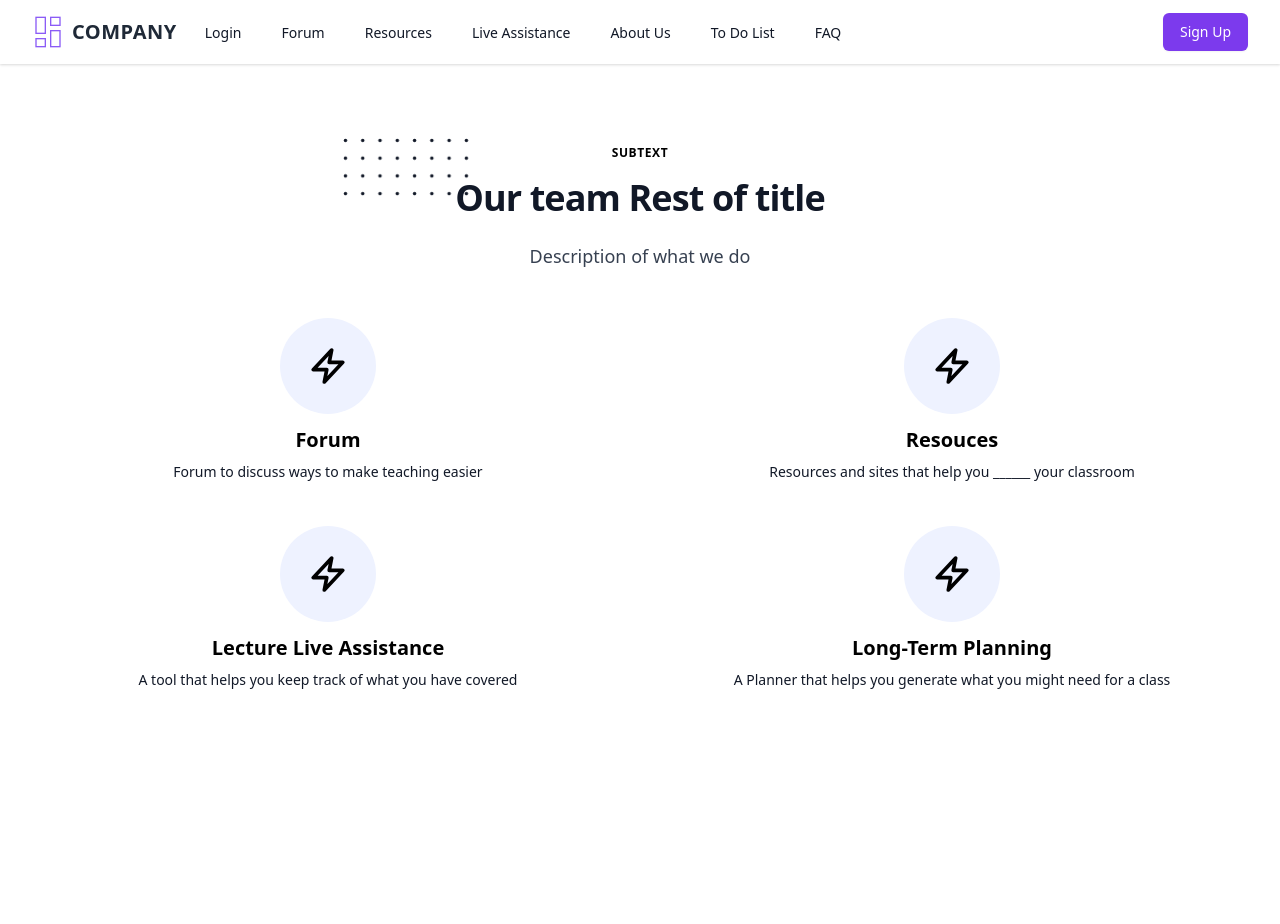
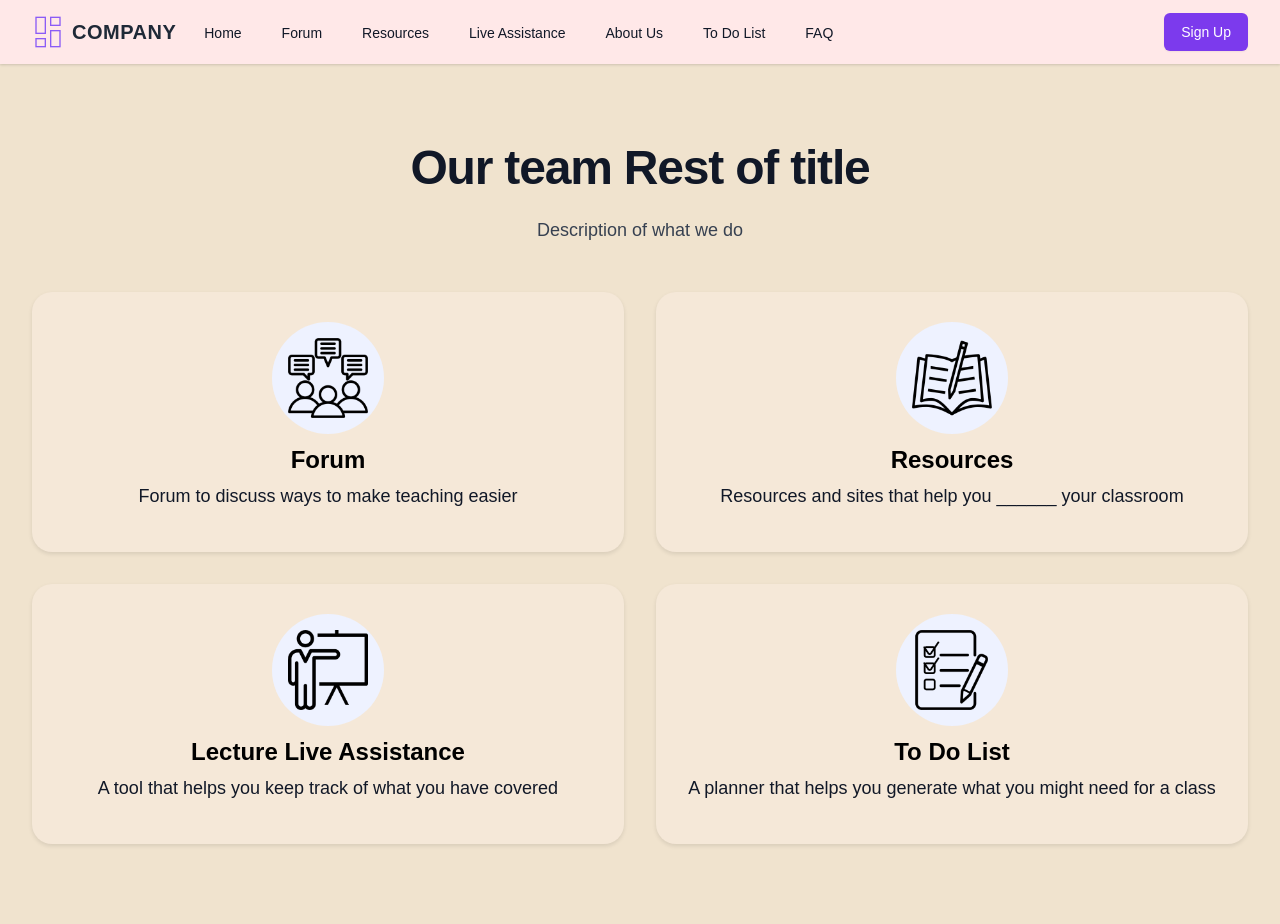
Before and after one commit to Neurocator/Neurocator, a Flask app: page /home in a window 1280 px wide. Before the commit the page ends 689 px from the top, so only its background shows below. Run offline with Flask 3, Linux system fonts and the light colour scheme; some libraries are stand-ins or nearby versions; some web fonts are replaced.

Commit message:
PLS WORK

```diff
--- a/templates/about_us.html.j2
+++ b/templates/about_us.html.j2
@@ -35,7 +35,7 @@
     }
 
     .about-container {
-        background: rgba(255, 255, 255, 0.9);
+        background: #B0D39B;
         padding: 30px;
         border-radius: 10px;
         box-shadow: 0px 0px 15px rgba(0,0,0,0.3);
--- a/templates/base.html.j2
+++ b/templates/base.html.j2
@@ -12,7 +12,7 @@
     <link rel="stylesheet" type="text/css" href="static/style.css" />
 </head>
     <!-- Navbar -->
-    <nav class="bg-f5e8d8 shadow">
+    <nav class="shadow" style="background-color: #ffe8e8;">
         <div class="max-w-7xl mx-auto px-4 sm:px-6 lg:px-8">
             <div class="flex justify-between h-16">
                 <div class="flex">
@@ -26,7 +26,7 @@
                         <span class="ml-2 text-xl font-bold tracking-wide text-gray-800 uppercase">Company</span>
                     </a>
                     <div class="hidden sm:ml-6 sm:flex sm:space-x-8">
-                        <a href="/" class="border-b-2 border-transparent hover:border-purple-500 text-gray-900 inline-flex items-center px-1 pt-1 text-sm font-medium">Login</a>
+                        <a href="/home" class="border-b-2 border-transparent hover:border-purple-500 text-gray-900 inline-flex items-center px-1 pt-1 text-sm font-medium">Home</a>
                         <a href="/forum" class="border-b-2 border-transparent hover:border-purple-500 text-gray-900 inline-flex items-center px-1 pt-1 text-sm font-medium">Forum</a>
                         <a href="/resources" class="border-b-2 border-transparent hover:border-purple-500 text-gray-900 inline-flex items-center px-1 pt-1 text-sm font-medium">Resources</a>
                         <a href="/live" class="border-b-2 border-transparent hover:border-purple-500 text-gray-900 inline-flex items-center px-1 pt-1 text-sm font-medium">Live Assistance</a>
--- a/templates/index.html.j2
+++ b/templates/index.html.j2
@@ -1,146 +1,114 @@
 {% extends "base.html.j2" %}
+
+{% block head %}
+<link rel="stylesheet" href="https://fonts.googleapis.com/css2?family=OpenDyslexic:wght@400;700&display=swap">
+{% endblock %}
 
 {% block body %}
 <!-- Main Content -->
-
 <div class="px-4 py-16 mx-auto sm:max-w-xl md:max-w-full lg:max-w-screen-xl md:px-24 lg:px-8 lg:py-20">
     <div class="max-w-xl mb-10 md:mx-auto sm:text-center lg:max-w-2xl md:mb-12">
         <div>
-            <p
-                class="inline-block px-3 py-px mb-4 text-xs font-semibold tracking-wider text-teal-900 uppercase rounded-full bg-teal-accent-400">
-                Subtext
-            </p>
         </div>
-        <h2
-            class="max-w-lg mb-6 font-sans text-3xl font-bold leading-none tracking-tight text-gray-900 sm:text-4xl md:mx-auto">
+        <h2 class="max-w-lg mb-6 text-4xl font-bold leading-none tracking-tight text-gray-900 sm:text-5xl md:mx-auto" style="font-family: 'OpenDyslexic', sans-serif;">
             <span class="relative inline-block">
-                <svg viewBox="0 0 52 24" fill="currentColor"
-                    class="absolute top-0 left-0 z-0 hidden w-32 -mt-8 -ml-20 text-blue-gray-100 lg:w-32 lg:-ml-28 lg:-mt-10 sm:block">
+                <svg viewBox="0 0 52 24" fill="currentColor" class="absolute top-0 left-0 z-0 hidden w-32 -mt-8 -ml-20 text-blue-gray-100 lg:w-32 lg:-ml-28 lg:-mt-10 sm:block">
                     <defs>
                         <pattern id="ea469ae8-e6ec-4aca-8875-fc402da4d16e" x="0" y="0" width=".135" height=".30">
                             <circle cx="1" cy="1" r=".7"></circle>
                         </pattern>
                     </defs>
-                    <rect fill="url(#ea469ae8-e6ec-4aca-8875-fc402da4d16e)" width="52" height="24"></rect>
                 </svg>
                 <span class="relative">Our team</span>
             </span>
             Rest of title
         </h2>
-        <p class="text-base text-gray-700 md:text-lg">
+        <p class="text-lg text-gray-700 md:text-xl">
             Description of what we do
         </p>
     </div>
     <div class="grid gap-8 row-gap-10 lg:grid-cols-2">
-        <div class="max-w-md sm:mx-auto sm:text-center">
+        <div class="category-box">
             <a href="/forum">
-                <div
-                    class="flex items-center justify-center w-16 h-16 mb-4 rounded-full bg-indigo-50 sm:mx-auto sm:w-24 sm:h-24">
-                    <svg class="w-12 h-12 text-deep-purple-accent-400 sm:w-16 sm:h-16" stroke="currentColor"
-                        viewBox="0 0 52 52">
-                        <polygon stroke-width="3" stroke-linecap="round" stroke-linejoin="round" fill="none"
-                            points="29 13 14 29 25 29 23 39 38 23 27 23"></polygon>
-                    </svg>
+                <div class="flex items-center justify-center w-20 h-20 mb-4 rounded-full bg-indigo-50 sm:mx-auto sm:w-28 sm:h-28">
+                    <img src="/static/home_icons/forum.png" class="w-16 h-16 sm:w-20 sm:h-20" alt="Forum Icon">
                 </div>
-
-                <h6 class="mb-3 text-xl font-bold leading-5">Forum</h6>
-
+                <h6 class="mb-3 text-2xl font-bold leading-5">Forum</h6>
             </a>
-            <p class="mb-3 text-sm text-gray-900">
+            <p class="mb-3 text-lg text-gray-900">
                 Forum to discuss ways to make teaching easier
             </p>
         </div>
-        <div class="max-w-md sm:mx-auto sm:text-center">
+        <div class="category-box">
             <a href="/resources">
-                <div
-                    class="flex items-center justify-center w-16 h-16 mb-4 rounded-full bg-indigo-50 sm:mx-auto sm:w-24 sm:h-24">
-                    <svg class="w-12 h-12 text-deep-purple-accent-400 sm:w-16 sm:h-16" stroke="currentColor"
-                        viewBox="0 0 52 52">
-                        <polygon stroke-width="3" stroke-linecap="round" stroke-linejoin="round" fill="none"
-                            points="29 13 14 29 25 29 23 39 38 23 27 23"></polygon>
-                    </svg>
+                <div class="flex items-center justify-center w-20 h-20 mb-4 rounded-full bg-indigo-50 sm:mx-auto sm:w-28 sm:h-28">
+                    <img src="/static/home_icons/resources.png" class="w-16 h-16 sm:w-20 sm:h-20" alt="Resources Icon">
                 </div>
-                <h6 class="mb-3 text-xl font-bold leading-5">Resouces</h6>
+                <h6 class="mb-3 text-2xl font-bold leading-5">Resources</h6>
             </a>
-            <p class="mb-3 text-sm text-gray-900">
+            <p class="mb-3 text-lg text-gray-900">
                 Resources and sites that help you ______ your classroom
             </p>
         </div>
-        <div class="max-w-md sm:mx-auto sm:text-center">
+        <div class="category-box">
             <a href="/live">
-                <div
-                    class="flex items-center justify-center w-16 h-16 mb-4 rounded-full bg-indigo-50 sm:mx-auto sm:w-24 sm:h-24">
-                    <svg class="w-12 h-12 text-deep-purple-accent-400 sm:w-16 sm:h-16" stroke="currentColor"
-                        viewBox="0 0 52 52">
-                        <polygon stroke-width="3" stroke-linecap="round" stroke-linejoin="round" fill="none"
-                            points="29 13 14 29 25 29 23 39 38 23 27 23"></polygon>
-                    </svg>
+                <div class="flex items-center justify-center w-20 h-20 mb-4 rounded-full bg-indigo-50 sm:mx-auto sm:w-28 sm:h-28">
+                    <img src="/static/home_icons/live.png" class="w-16 h-16 sm:w-20 sm:h-20" alt="Live Assistance Icon">
                 </div>
-                <h6 class="mb-3 text-xl font-bold leading-5">Lecture Live Assistance</h6>
+                <h6 class="mb-3 text-2xl font-bold leading-5">Lecture Live Assistance</h6>
             </a>
-            <p class="mb-3 text-sm text-gray-900">
+            <p class="mb-3 text-lg text-gray-900">
                 A tool that helps you keep track of what you have covered
             </p>
         </div>
-        <div class="max-w-md sm:mx-auto sm:text-center">
-            <a href="/longtermplanning">
-                <div
-                    class="flex items-center justify-center w-16 h-16 mb-4 rounded-full bg-indigo-50 sm:mx-auto sm:w-24 sm:h-24">
-                    <svg class="w-12 h-12 text-deep-purple-accent-400 sm:w-16 sm:h-16" stroke="currentColor"
-                        viewBox="0 0 52 52">
-                        <polygon stroke-width="3" stroke-linecap="round" stroke-linejoin="round" fill="none"
-                            points="29 13 14 29 25 29 23 39 38 23 27 23"></polygon>
-                    </svg>
+        <div class="category-box">
+            <a href="/todo">
+                <div class="flex items-center justify-center w-20 h-20 mb-4 rounded-full bg-indigo-50 sm:mx-auto sm:w-28 sm:h-28">
+                    <img src="/static/home_icons/todo.png" class="w-16 h-16 sm:w-20 sm:h-20" alt="Long-Term Planning Icon">
                 </div>
-                <h6 class="mb-3 text-xl font-bold leading-5">Long-Term Planning</h6>
+                <h6 class="mb-3 text-2xl font-bold leading-5">To Do List</h6>
             </a>
-            <p class="mb-3 text-sm text-gray-900">
-                A Planner that helps you generate what you might need for a class
+            <p class="mb-3 text-lg text-gray-900">
+                A planner that helps you generate what you might need for a class
             </p>
         </div>
     </div>
 </div>
-{#
-<div class="py-6">
-    <div class="max-w-7xl mx-auto sm:px-6 lg:px-8">
-        <div class="bg-white overflow-hidden shadow-xl sm:rounded-lg">
-            <!-- Your main content goes here -->
-            <h1 class="text-3xl font-bold text-gray-900">Welcome! What would you like to do today?</h1>
-        </div>
-    </div>
-</div>
 
-
-
-<!-- Page Options -->
-<!-- <form method = "POST" action="forum"> form is going to be submitted via GET request-->
-<div class="container">
-    <div>
-        <a href="/forum">
-            <button type="submit" class="page-option">Forum</button>
-        </a>
-    </div>
-
-    <div>
-        <a href="/resources">
-            <button type="submit" class="page-option">Resources</button>
-        </a>
-    </div>
-
-    <div>
-        <a href="/live">
-            <button type="submit" class="page-option">Lecture Live Assistance</button>
-        </a>
-    </div>
-
-
-    <div>
-        <a href="/longtermplanning">
-            <button type="submit" class="page-option">Long-Term Planning Tool</button>
-        </a>
-    </div>
-</div> #}
-
-</html>
+<style>
+    body {
+        font-family: 'OpenDyslexic', sans-serif;
+        background-color: #F0E3CE;
+    }
+    .bg-brand-primary {
+        background-color: #B0D39B;
+    }
+    .text-brand-primary {
+        color: #B0D39B;
+    }
+    .group-button.active {
+        border: 2px solid #B0D39B;
+    }
+    .resource-card:hover {
+        background-color: #F5E8D8;
+    }
+    .category-box {
+        padding: 30px;
+        border-radius: 20px;
+        background-color: #f5e8d8;
+        text-align: center;
+        box-shadow: 0 2px 4px rgba(0, 0, 0, 0.1);
+        transition: background-color 0.3s ease;
+    }
+    .category-box:hover {
+        background-color: #e8d4bf;
+    }
+    .text-lg {
+        font-size: 1.125rem;
+    }
+    .text-2xl {
+        font-size: 1.5rem;
+    }
+</style>
 
 {% endblock %}
--- a/templates/to_do_list.html.j2
+++ b/templates/to_do_list.html.j2
@@ -10,7 +10,7 @@
     <style>
         body, html {
             font-family: 'OpenDyslexic', sans-serif;
-            background-color: #FFF6EA;
+            background-color: #F0E3CE;
             margin: 0px;
             height: 100%;
             overflow-x: hidden; /* Allow vertical scrolling */
```
Also changed, not shown: app.py (+0 -8 lines), templates/live.html.j2 (+19 -13 lines), templates/resources.html.j2 (+9 -10 lines), database.db, static/home_icons/forum.png (added), static/home_icons/live.png (added), static/home_icons/resources.png (added), static/home_icons/todo.png (added).
